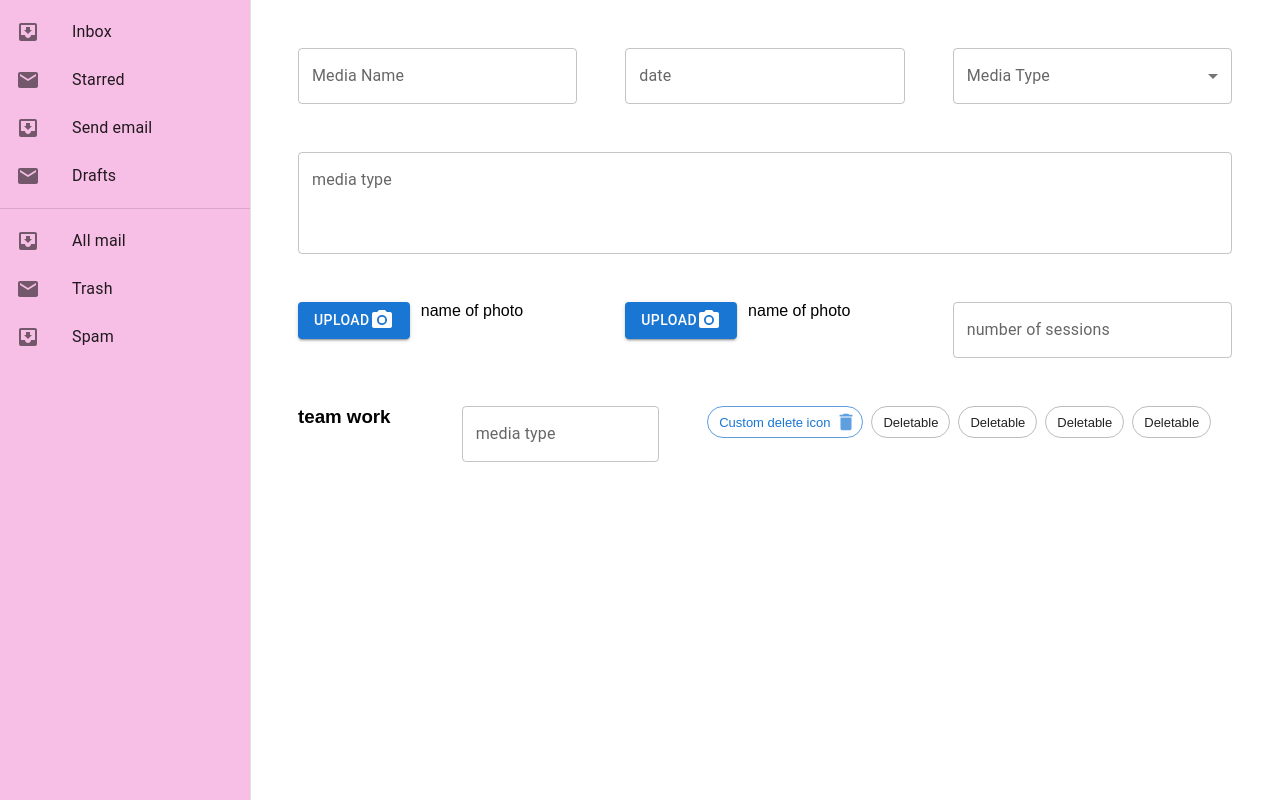
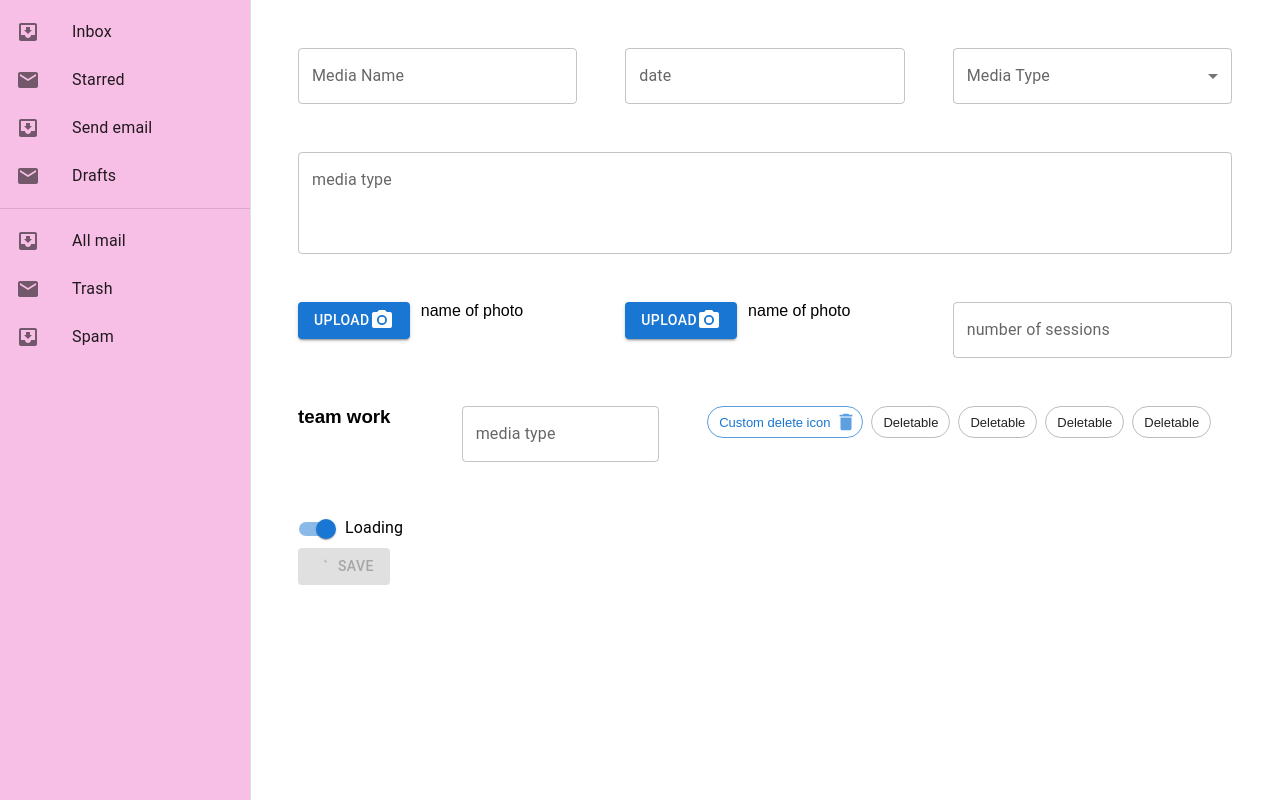
Before and after one commit to randa-11295/Nosatalga-dashboard, a React (Create React App) app: page / in a window 1280 px wide. Built offline with nearby package versions, Linux system fonts and the light colour scheme.

Commit message:
mdae form

```diff
--- a/package.json
+++ b/package.json
@@ -6,6 +6,7 @@
     "@emotion/react": "^11.9.3",
     "@emotion/styled": "^11.9.3",
     "@mui/icons-material": "^5.8.4",
+    "@mui/lab": "^5.0.0-alpha.86",
     "@mui/material": "^5.8.4",
     "@testing-library/jest-dom": "^5.16.4",
     "@testing-library/react": "^13.3.0",
--- /dev/null
+++ b/src/Components/Inputs/LoadBtn.js
@@ -0,0 +1,45 @@
+import {LoadingButton} from '@mui/lab';
+import Box from '@mui/material/Box';
+import FormControlLabel from '@mui/material/FormControlLabel';
+import Switch from '@mui/material/Switch';
+import SaveIcon from '@mui/icons-material/Save';
+import {useState} from 'react';
+
+export default function LoadingButtonsTransition() {
+  const [loading, setLoading] = useState(true);
+  function handleClick() {
+    setLoading(true);
+  }
+
+  return (
+    <Box>
+      <FormControlLabel
+        sx={{
+          display: 'block',
+        }}
+        control={
+          <Switch
+            checked={loading}
+            onChange={() => setLoading(!loading)}
+            name="loading"
+            color="primary"
+          />
+        }
+        label="Loading"
+      />
+
+
+
+        <LoadingButton
+          color="secondary"
+          onClick={handleClick}
+          loading={loading}
+          loadingPosition="start"
+          startIcon={<SaveIcon />}
+          variant="contained"
+        >
+          Save
+        </LoadingButton>
+    </Box>
+  );
+}
--- a/src/Components/Movie/AddMovie.js
+++ b/src/Components/Movie/AddMovie.js
@@ -2,6 +2,7 @@ import Grid from '@mui/material/Grid';
 import TextCustomInpute from '../Inputs/TextCustomInput';
 import UploadButtons from "../Inputs/UplodeInput";
 import ChipsArea from '../Movie/ChipsArea';
+import LoadBtn from '../Inputs/LoadBtn';
 
 export default function BasicGrid() {
   return (
@@ -50,7 +51,9 @@ export default function BasicGrid() {
         <Grid item xs={7}>
             <ChipsArea />
         </Grid>
-
+        <Grid item xs={12}>
+           <LoadBtn />
+        </Grid>
 
       </Grid>
   );
```
Also changed, not shown: 1 other file (tests, documents, lock files or other folders).
